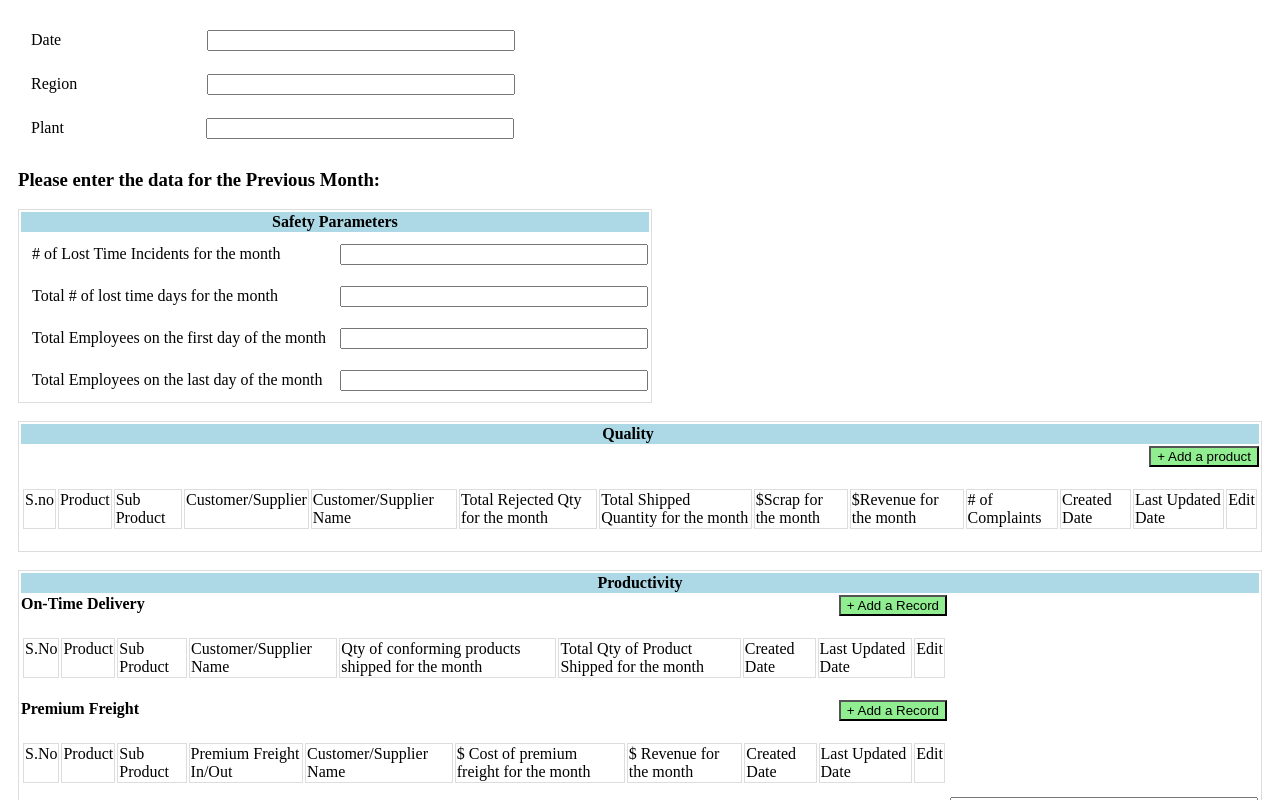
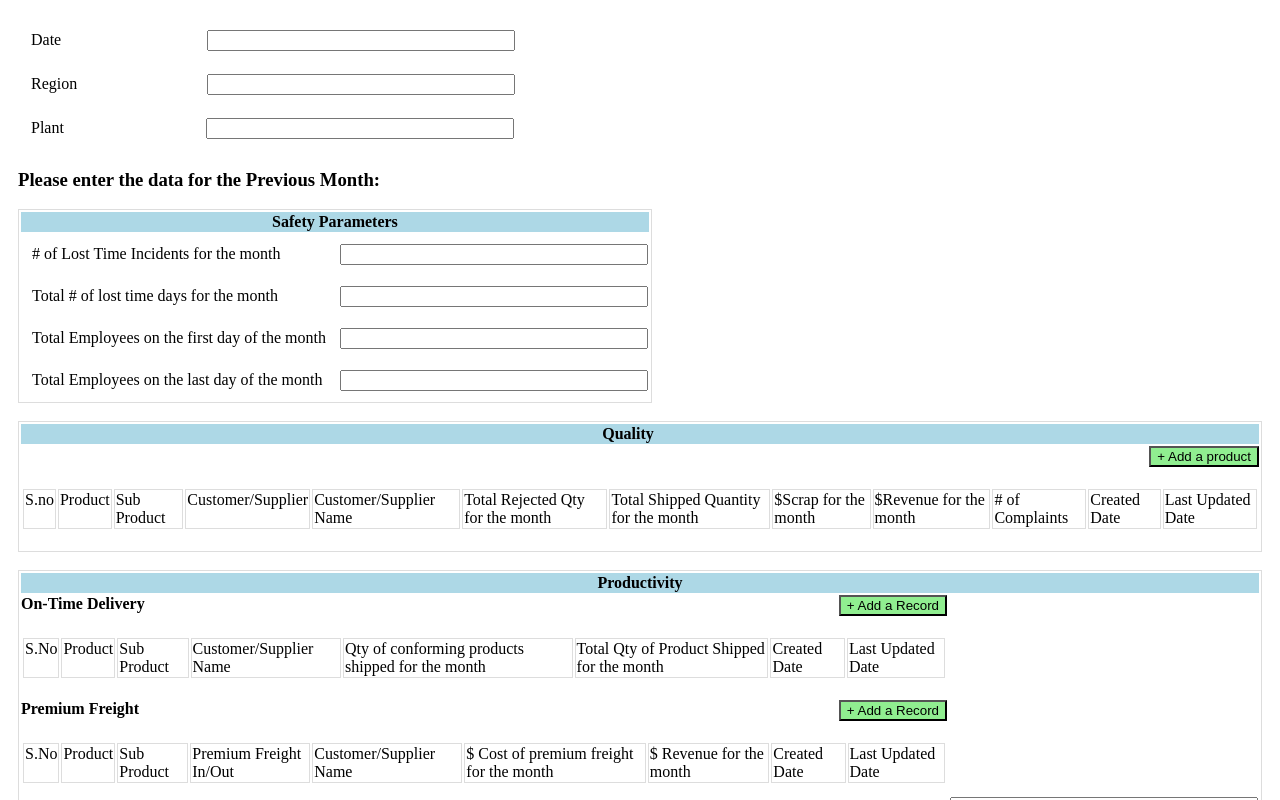
Before and after one commit to zhangke8/JSS-UI, an Angular app in the folder JSSForm/: page /form in a window 1280 px wide. Shown: the top 800 px of the page. Built offline with nearby package versions, Linux system fonts and the light colour scheme.

Commit message:
Update form.component.html

```diff
--- a/JSSForm/src/app/form/form.component.html
+++ b/JSSForm/src/app/form/form.component.html
@@ -133,7 +133,6 @@
                             <td># of Complaints</td>
                             <td>Created Date</td>
                             <td>Last Updated Date</td>
-                            <td>Edit</td>
                         </table>
                     <br/>
 
@@ -205,7 +204,6 @@
                                 <td>Total Qty of Product Shipped for the month</td>
                                 <td>Created Date</td>
                                 <td>Last Updated Date</td>
-                                <td>Edit</td>
                             </table>
                     <br/>
                     <tr> <b> Premium Freight  &nbsp;&nbsp;&nbsp;&nbsp;&nbsp; <button class="addButton" (click)="toggle3()">+ Add a Record</button> </b></tr>
@@ -273,7 +271,6 @@
                                 <td>$ Revenue for the month</td>
                                 <td>Created Date</td>
                                 <td>Last Updated Date</td>
-                                <td>Edit</td>
                             </table>
                           <!-- inputs -->
                     <tr>
```
